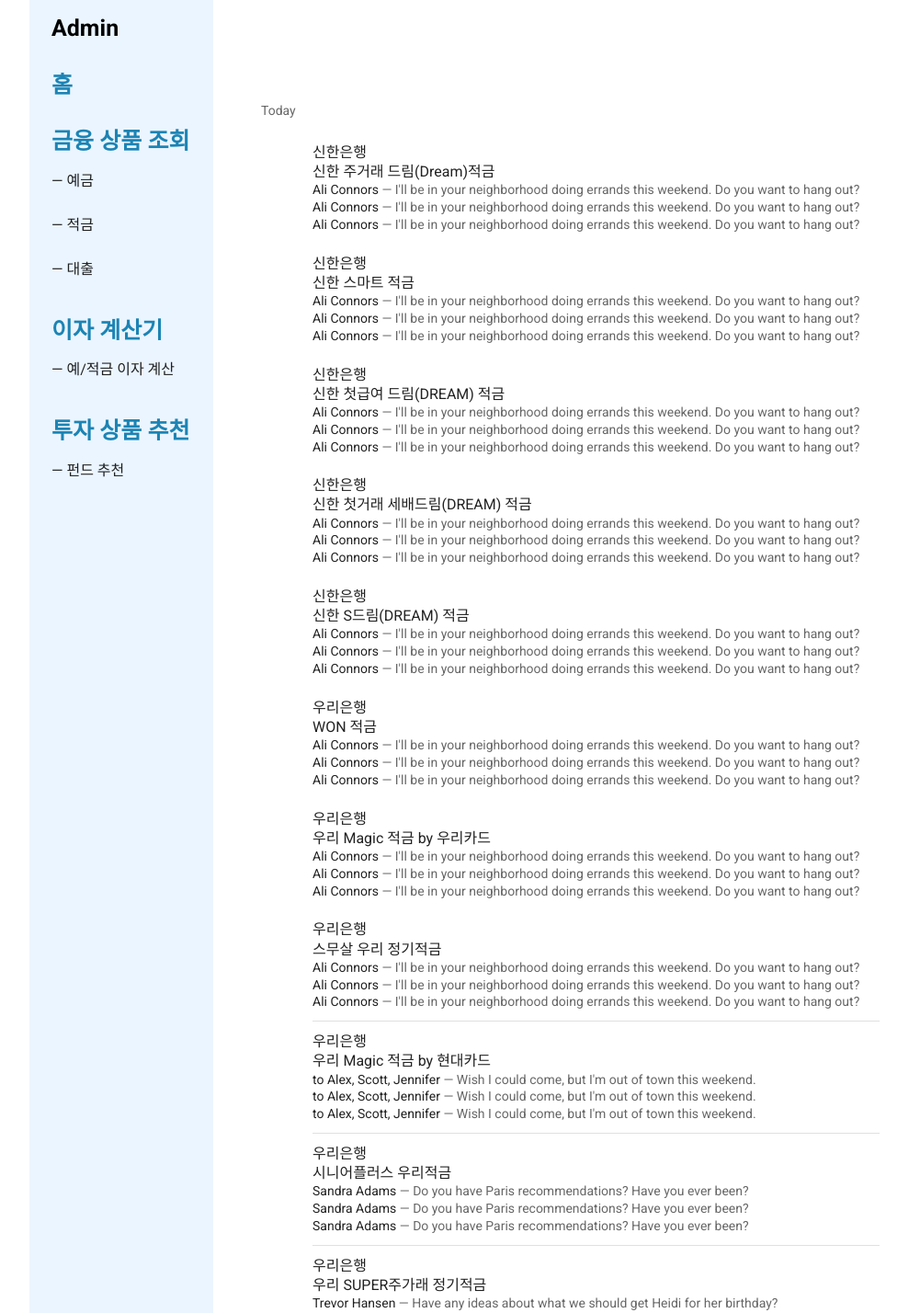
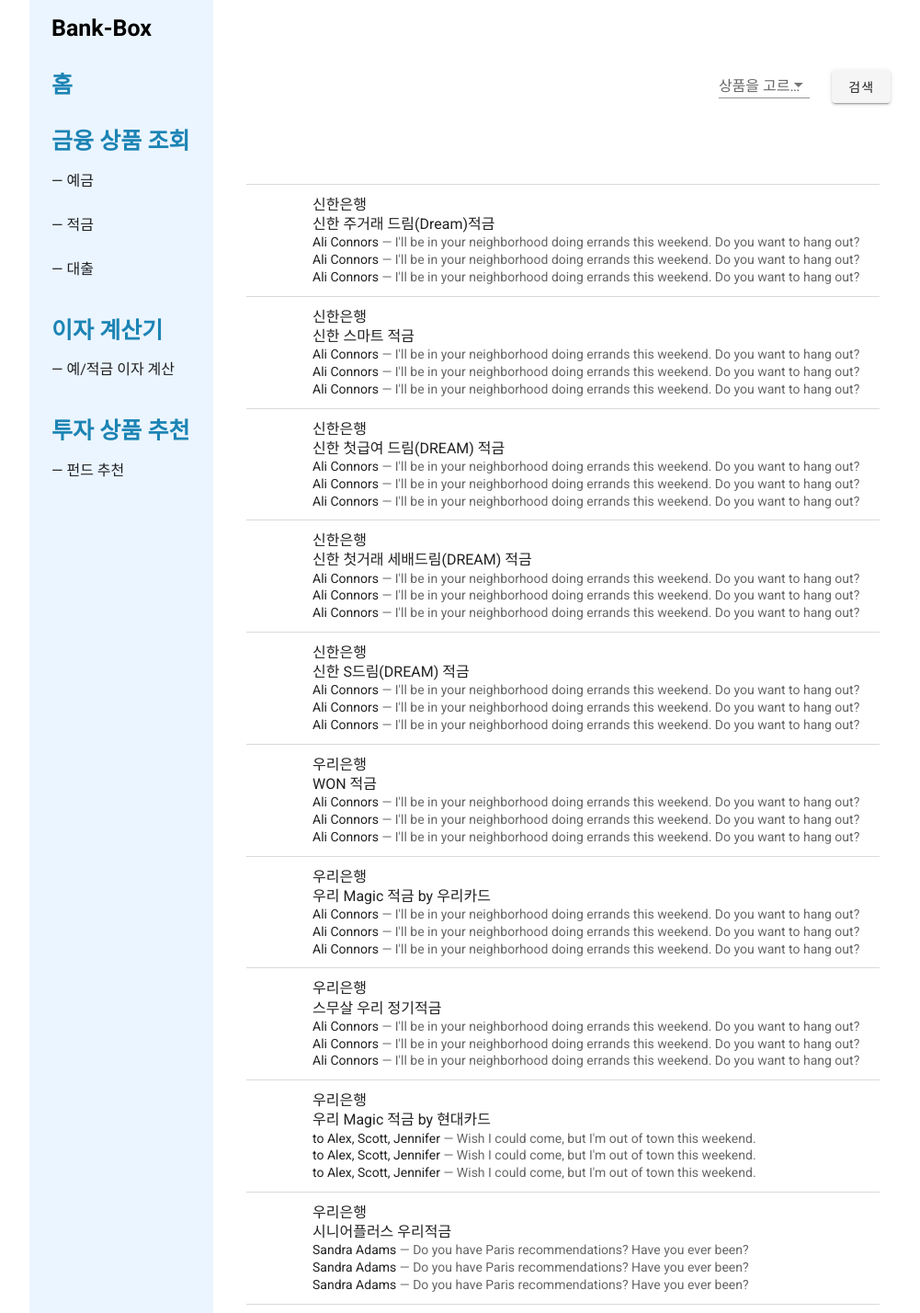
Before and after one commit to igoman2/bank-box, a Vue app: page /information in a window 1280 px wide. Shown: the top 1428 px of the page at 92% size, without its empty margins (6-1007 px from the left). Built offline with nearby package versions, Linux system fonts and the light colour scheme; what tiptap-vuetify would draw is missing.

Commit message:
search page

```diff
--- a/src/components/Menu.vue
+++ b/src/components/Menu.vue
@@ -6,14 +6,14 @@
         class="main-text"
         style="color: black !important; cursor: default !important"
       >
-        Admin
+        Bank-Box
       </v-list-item-title>
 
       <v-list-item-title @click="goto('main')" class="main-text mt-6">
         홈
       </v-list-item-title>
 
-      <v-list-item-title @click="goto('create')" class="main-text mt-6">
+      <v-list-item-title class="main-text mt-6">
         금융 상품 조회
       </v-list-item-title>
       <v-list-item-group class="pl-0">
--- a/src/views/Information.vue
+++ b/src/views/Information.vue
@@ -3,23 +3,19 @@
     <v-col>
       <!-- <v-select :items="items" label="Standard" dense></v-select> -->
     </v-col>
+    <v-row justify="end">
+      <v-col cols="2">
+        <v-select :items="menus" label="상품을 고르세요" dense></v-select>
+      </v-col>
+      <v-col cols="auto">
+        <v-btn @click="submit"> 검색 </v-btn>
+      </v-col>
+    </v-row>
 
     <v-col>
-      <v-list three-line>
-        <template v-for="(item, index) in items">
-          <v-subheader
-            v-if="item.header"
-            :key="item.header"
-            v-text="item.header"
-          ></v-subheader>
-
-          <v-divider
-            v-else-if="item.divider"
-            :key="index"
-            :inset="item.inset"
-          ></v-divider>
-
-          <v-list-item v-else :key="item.title">
+      <v-list>
+        <template v-for="(item, index) in items" :keys="index">
+          <v-list-item :key="item.title" class="list-bottom-border">
             <v-list-item-avatar> </v-list-item-avatar>
 
             <v-list-item-content>
@@ -98,7 +94,6 @@
         title: "스무살 우리 정기적금",
         subtitle: `<span class="text--primary">Ali Connors</span> &mdash; I'll be in your neighborhood doing errands this weekend. Do you want to hang out?`,
       },
-      { divider: true, inset: true },
       {
         avatar: "https://cdn.vuetifyjs.com/images/lists/2.jpg",
         bank: "우리은행",
@@ -106,7 +101,6 @@
         title: "우리 Magic 적금 by 현대카드",
         subtitle: `<span class="text--primary">to Alex, Scott, Jennifer</span> &mdash; Wish I could come, but I'm out of town this weekend.`,
       },
-      { divider: true, inset: true },
       {
         avatar: "https://cdn.vuetifyjs.com/images/lists/3.jpg",
         bank: "우리은행",
@@ -115,7 +109,6 @@
         subtitle:
           '<span class="text--primary">Sandra Adams</span> &mdash; Do you have Paris recommendations? Have you ever been?',
       },
-      { divider: true, inset: true },
       {
         avatar: "https://cdn.vuetifyjs.com/images/lists/4.jpg",
         bank: "우리은행",
@@ -124,7 +117,6 @@
         subtitle:
           '<span class="text--primary">Trevor Hansen</span> &mdash; Have any ideas about what we should get Heidi for her birthday?',
       },
-      { divider: true, inset: true },
       {
         avatar: "https://cdn.vuetifyjs.com/images/lists/1.jpg",
         bank: "IBK기업은행",
@@ -211,10 +203,21 @@
         subtitle: `<span class="text--primary">Ali Connors</span> &mdash; I'll be in your neighborhood doing errands this weekend. Do you want to hang out?`,
       },
     ],
+    menus: ["예금", "적금", "대출"],
   }),
   mounted() {},
-  methods: {},
+  methods: {
+    submit() {
+      alert("12");
+    },
+  },
 };
 </script>
 
-<style scoped></style>
+<style scoped>
+.list-bottom-border {
+  border-bottom: 1px;
+  border-bottom-style: solid;
+  border-bottom-color: rgb(219, 218, 218);
+}
+</style>
--- a/src/views/MainPage.vue
+++ b/src/views/MainPage.vue
@@ -1,5 +1,5 @@
 <template>
   <div class="about">
-    <h1>This is an Main page</h1>
+    <h1>Bank-Box 에서 다양한 금융 서비스를 누릴 수 있습니다.</h1>
   </div>
 </template>
```
